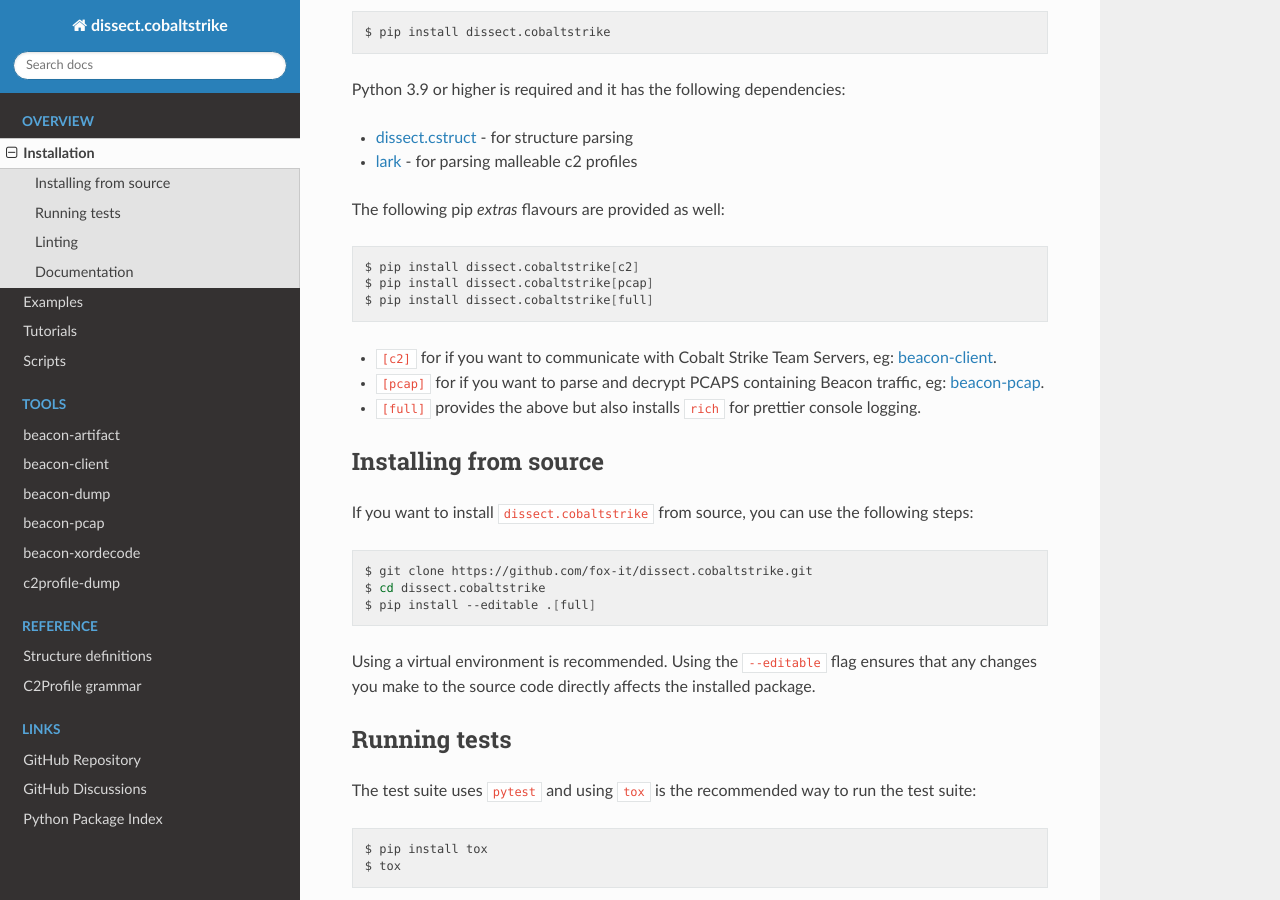
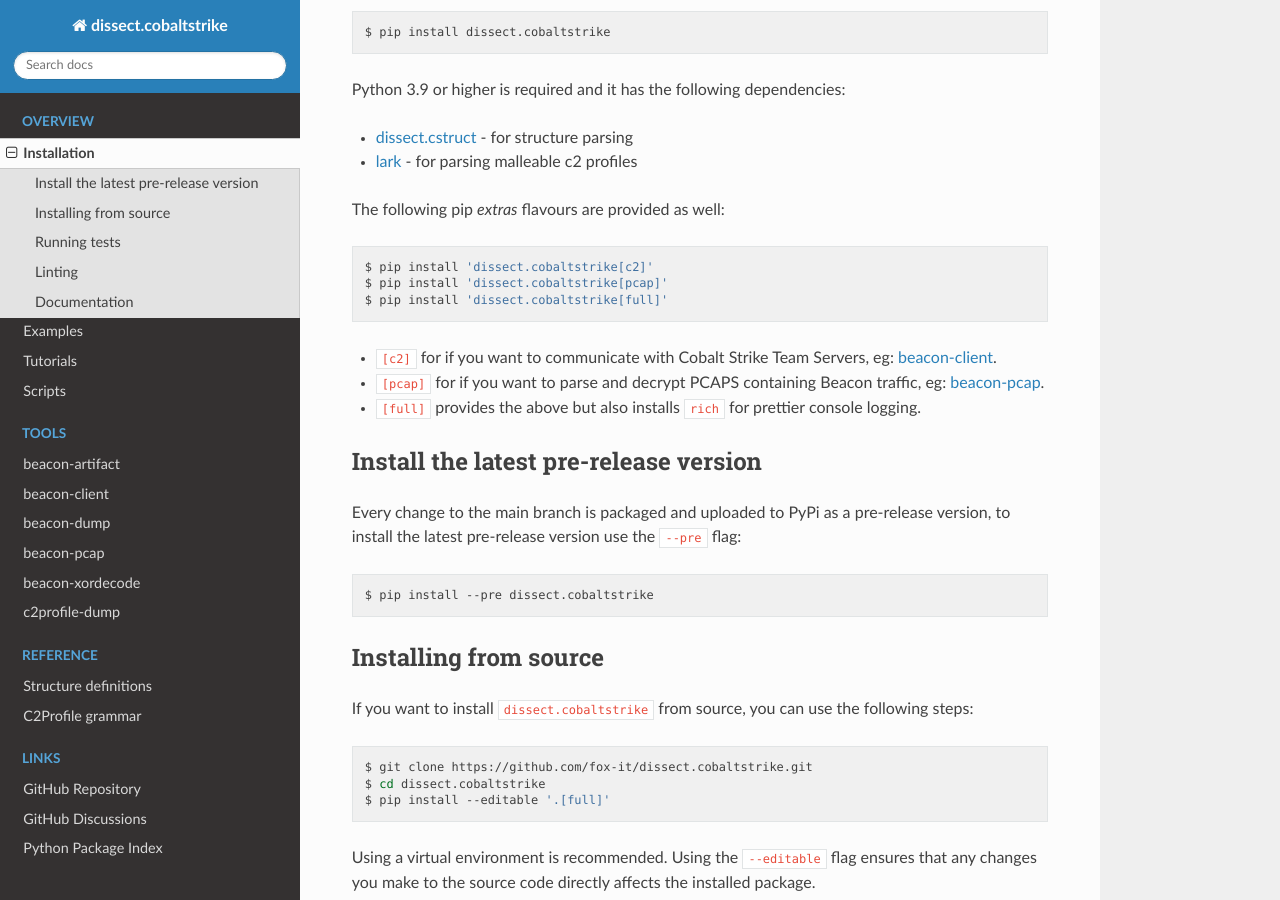
Before and after one commit to fox-it/dissect.cobaltstrike, a Sphinx documentation site: the page built from docs/installation.rst, in a window 1280 px wide and 900 px high, scrolled down 198 px. Built offline with Sphinx 7.4.7 and the Read the Docs theme 3.1.0, drawn with Linux system fonts in a browser that asks for light colours; pages that are not in the unit, such as notebooks, are missing from menus; the version number could not be read and is left out.

Commit message:
Update pip install docs with quoting when installing extras (#69)
* This is to ensure that the example works on all shells, for example zsh.
* Also added example on how to install pre-release packages.

```diff
--- a/README.rst
+++ b/README.rst
@@ -21,7 +21,11 @@
 
 Or install using the ``full`` extra to automatically install dependencies for C2 and PCAP support::
 
-   $ pip install dissect.cobaltstrike[full]
+   $ pip install 'dissect.cobaltstrike[full]'
+
+If you want to install the latest pre-release version, use the ``--pre`` flag::
+
+   $ pip install --pre dissect.cobaltstrike
 
 **dissect.cobaltstrike** requires Python 3.9 or later.
 
--- a/docs/installation.rst
+++ b/docs/installation.rst
@@ -19,13 +19,22 @@
 
 .. code-block:: bash
 
-    $ pip install dissect.cobaltstrike[c2]
-    $ pip install dissect.cobaltstrike[pcap]
-    $ pip install dissect.cobaltstrike[full]
+    $ pip install 'dissect.cobaltstrike[c2]'
+    $ pip install 'dissect.cobaltstrike[pcap]'
+    $ pip install 'dissect.cobaltstrike[full]'
 
 * ``[c2]`` for if you want to communicate with Cobalt Strike Team Servers, eg: :doc:`tools/beacon-client`.
 * ``[pcap]`` for if you want to parse and decrypt PCAPS containing Beacon traffic, eg: :doc:`tools/beacon-pcap`.
 * ``[full]`` provides the above but also installs ``rich`` for prettier console logging.
+
+Install the latest pre-release version
+--------------------------------------
+
+Every change to the main branch is packaged and uploaded to PyPi as a pre-release version, to install the latest pre-release version use the ``--pre`` flag:
+
+.. code-block:: bash
+
+    $ pip install --pre dissect.cobaltstrike
 
 Installing from source
 ----------------------
@@ -36,7 +45,7 @@
 
      $ git clone https://github.com/fox-it/dissect.cobaltstrike.git
      $ cd dissect.cobaltstrike
-     $ pip install --editable .[full]
+     $ pip install --editable '.[full]'
 
 Using a virtual environment is recommended. Using the ``--editable`` flag ensures that any changes you make to the source code directly affects the installed package.
 
--- a/docs/tutorials/decrypt_cobaltstrike_pcaps.rst
+++ b/docs/tutorials/decrypt_cobaltstrike_pcaps.rst
@@ -26,7 +26,7 @@
 
 .. code-block:: bash
 
-   $ pip install dissect.cobaltstrike[pcap]
+   $ pip install 'dissect.cobaltstrike[pcap]'
 
 This also installs the ``pyshark`` Python package but it still requires the ``tshark`` binary from Wireshark_ to work.
 Ensure that you have Wireshark_ installed or install the ``tshark`` binary, for example on Ubuntu or Debian systems you can install it with:
--- a/docs/tutorials/minimal_beacon_client.rst
+++ b/docs/tutorials/minimal_beacon_client.rst
@@ -26,7 +26,7 @@
 
 .. code-block:: bash
 
-    $ pip install dissect.cobaltstrike[c2]
+    $ pip install 'dissect.cobaltstrike[c2]'
 
 This installs the necessary dependencies such as `PyCryptodome` and `httpx`.
 
```
